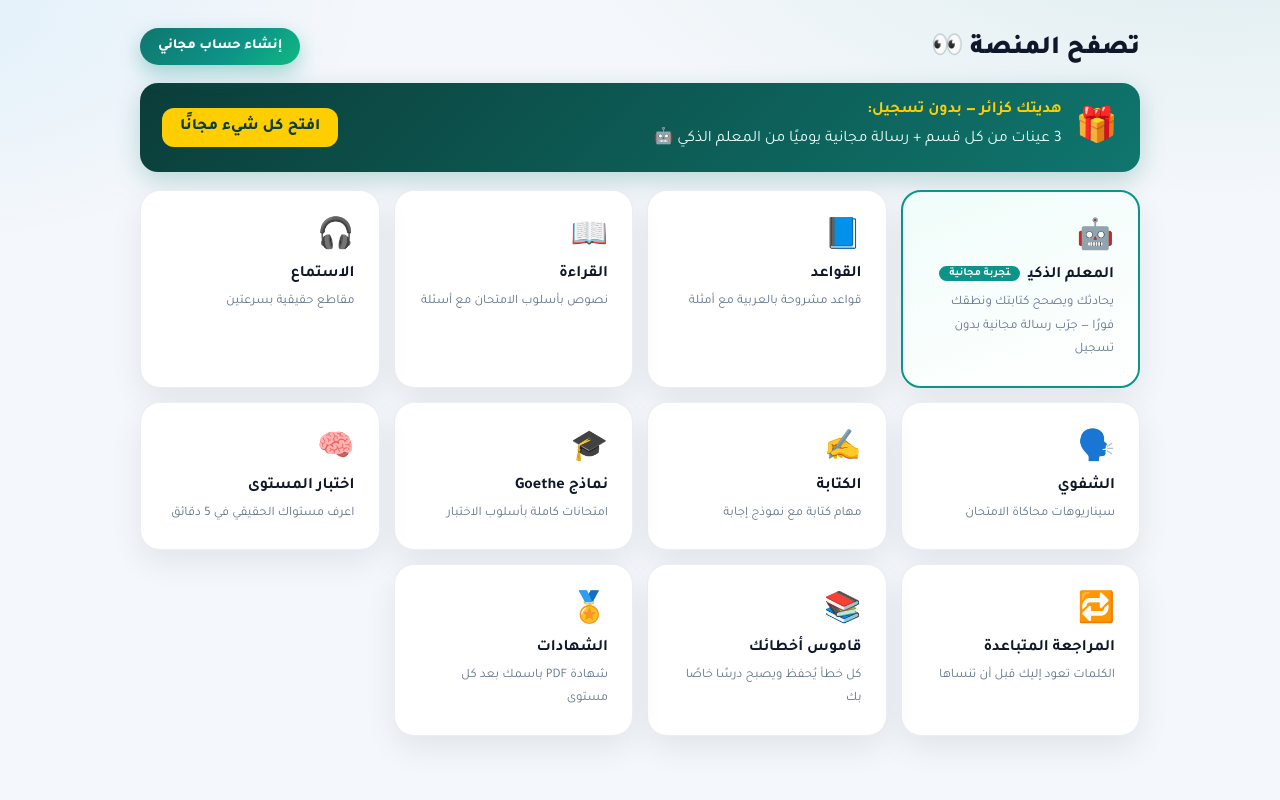
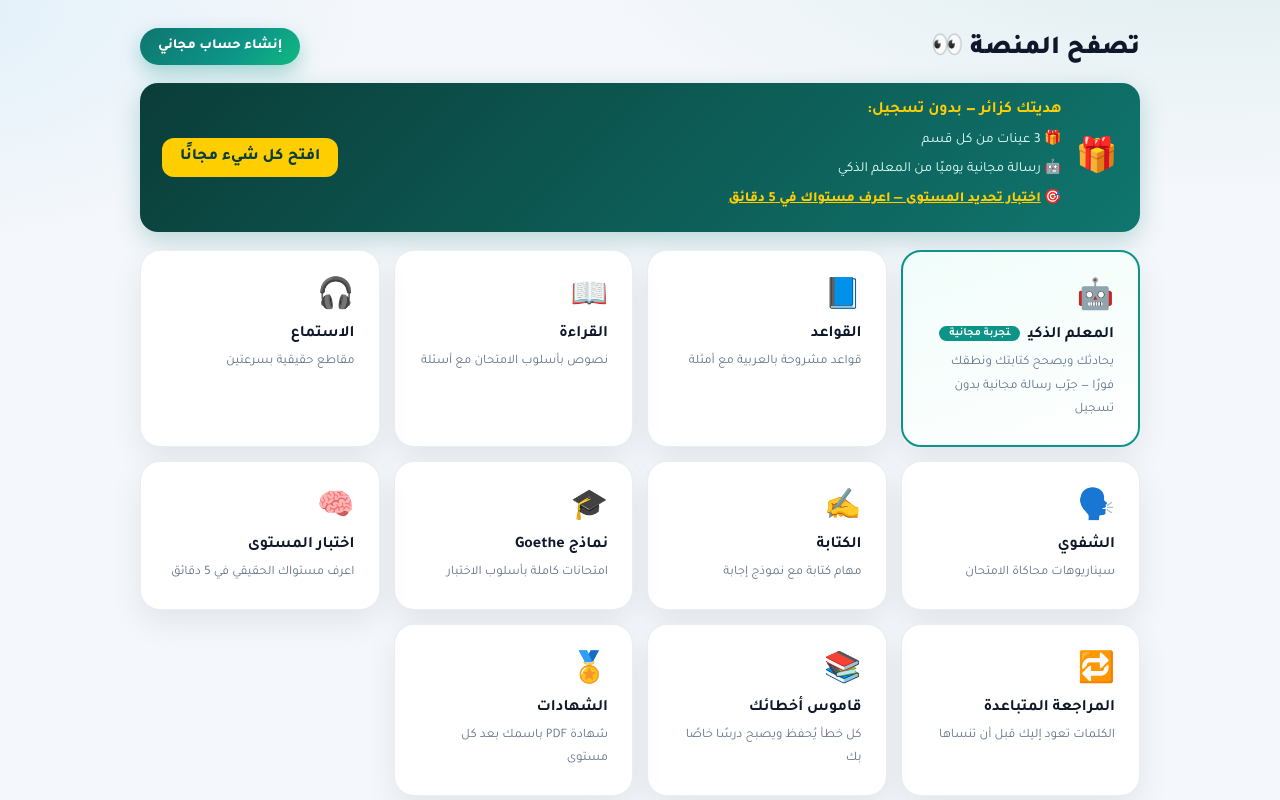
Before and after one commit to qerman-arabic/german-arabic, a Next.js app: page /explore in a window 1280 px wide. Shown: the top 800 px of the page. Built offline with nearby package versions, Linux system fonts and the light colour scheme; no server answers.

Commit message:
placement test in guest banner

```diff
--- a/app/explore/page.js
+++ b/app/explore/page.js
@@ -47,8 +47,18 @@ export default function ExplorePage() {
           <b style={{ color: '#FFCE00', fontSize: 16 }}>
             هديتك كزائر — بدون تسجيل:
           </b>
-          <div style={{ marginTop: 4, lineHeight: 1.9, color: '#e6fffa' }}>
-            3 عينات من كل قسم + رسالة مجانية يوميًا من المعلم الذكي 🤖
+          <div style={{ marginTop: 6, lineHeight: 2.1, color: '#e6fffa', fontSize: 14 }}>
+            🎁 3 عينات من كل قسم
+            <br />
+            🤖 رسالة مجانية يوميًا من المعلم الذكي
+            <br />
+            🎯{' '}
+            <a
+              href="/quiz"
+              style={{ color: '#FFCE00', fontWeight: 800, textDecoration: 'underline' }}
+            >
+              اختبار تحديد المستوى — اعرف مستواك في 5 دقائق
+            </a>
           </div>
         </div>
         <a
```
